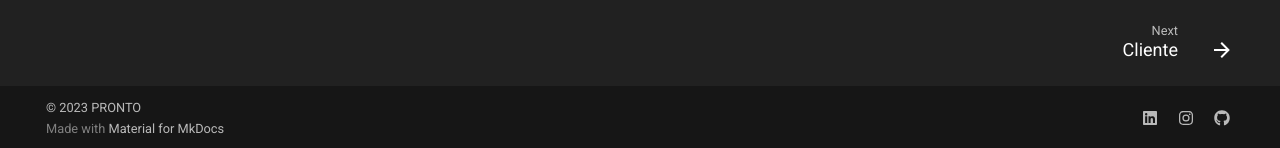
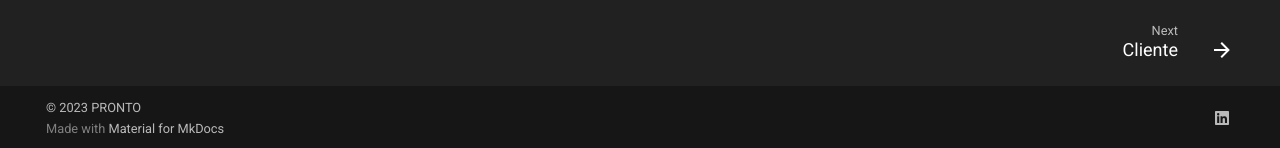
Before and after one commit to conpronto/conpronto.github.io, an MkDocs documentation site: the page built from docs/index.md, in a window 1280 px wide and 900 px high, scrolled down 3249 px. Shown: the part 749-897 px from the top of the window. Built offline with MkDocs 1.6.1 and Material for MkDocs 9.7.7, drawn with Linux system fonts in a browser that asks for light colours.

Commit message:
update rrss

```diff
--- a/mkdocs.yml
+++ b/mkdocs.yml
@@ -47,10 +47,6 @@ extra:
   social:
     - icon: fontawesome/brands/linkedin
       link: https://www.linkedin.com/company/conpronto/
-    - icon: fontawesome/brands/instagram
-      link: https://www.instagram.com/conpronto/
-    - icon: fontawesome/brands/github
-      link: https://github.com/conpronto
 
 markdown_extensions:
   - pymdownx.highlight:
```
